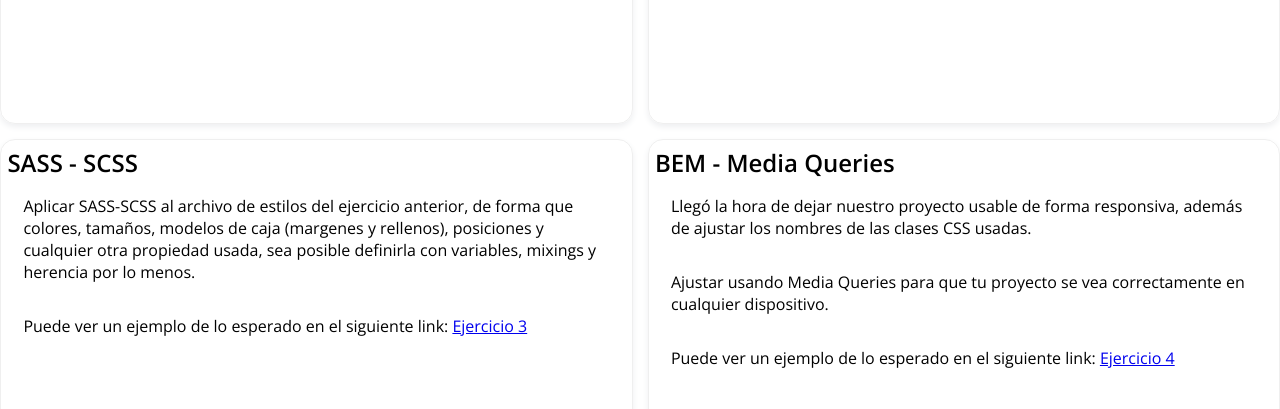
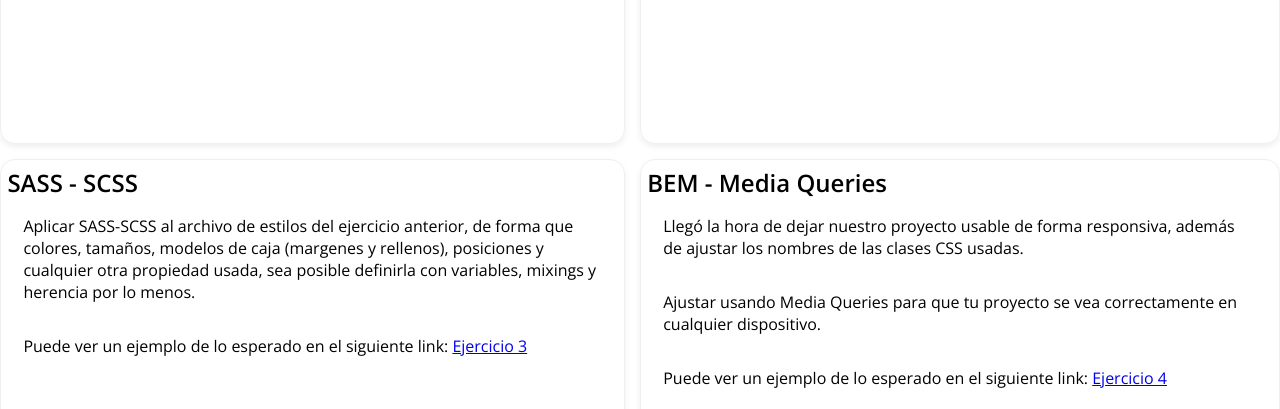
Before and after one commit to ljcl79/ljcl79-mundose-educacion, a plain HTML site: page DesarrolloWeb/ejercicios/index.html in a window 1280 px wide. Shown: the part 391-800 px from the top of the page. Drawn offline with nearby package versions, Linux system fonts and the light colour scheme.

Commit message:
Desarrollo Web - Mundos E - Ajuste SCSS 4

```diff
--- a/DesarrolloWeb/ejercicios/assets/css/styles.scss
+++ b/DesarrolloWeb/ejercicios/assets/css/styles.scss
@@ -46,7 +46,7 @@
     display: grid;
     grid-template-columns: auto auto;
     gap: 15px;
-    margin-top: 20px;
+    margin-top: 40px;
 }
 
 .article {
@@ -55,6 +55,6 @@
     border-radius: 15px;
     box-shadow: 0px 3px 6px #eeeff1;
     padding: 0.4em;
-    overflow-y: auto;
+
 
 }
```
Also changed, not shown: DesarrolloWeb/ejercicios/assets/css/styles.css, 1 other file.
